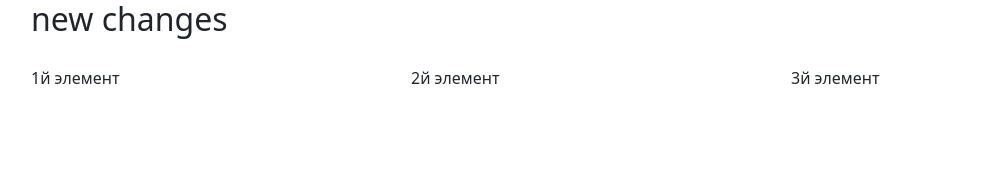
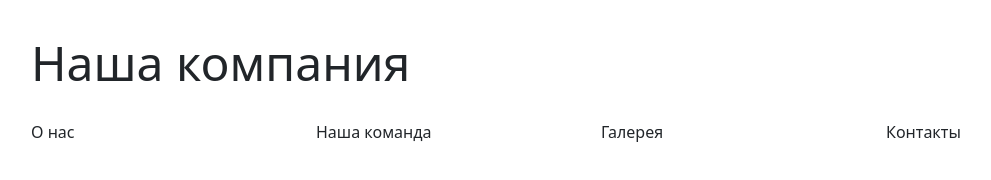
Before and after one commit to OneZeroDevelop/SASS, a plain HTML site: page index.html in a window 1280 px wide. Shown: the whole page, without its empty margins (51-1042 px from the left). Drawn offline with Linux system fonts and the light colour scheme.

Commit message:
bootstrap connect

```diff
--- a/index.html
+++ b/index.html
@@ -12,10 +12,11 @@
 <body>
 		<div class="container">
 			<div class="row main top-menu">
-				<h2 class="change">new changes</h2>
-				<div class="col-md-4 col-item">1й элемент</div>
-				<div class="col-md-4 col-item">2й элемент</div>
-				<div class="col-md-4 col-item">3й элемент</div>
+				<h2 class="change">Наша компания</h2>
+				<div class="col-md-3 col-item">О нас</div>
+				<div class="col-md-3 col-item">Наша команда</div>
+				<div class="col-md-3 col-item">Галерея</div>
+				<div class="col-md-3 col-item">Контакты</div>
 			</div>
 		</div>
 <script>document.write('<script src="http://' + (location.host || 'localhost').split(':')[0] + ':35729/livereload.js?snipver=1"></' + 'script>')</script>
--- a/scss/style.scss
+++ b/scss/style.scss
@@ -1,5 +1,5 @@
 // colors
-$bg-color: #FEDF43;
+$bg-color: #ffffff !important;
 
 
 
@@ -9,10 +9,6 @@ $bg-color: #FEDF43;
     -webkit-border-radius: $rad;
     border-radius: $rad;
 }
-
-
-
-
 
 @mixin mixinname($mixinvalue) {
     margin-top: $mixinvalue;
@@ -32,12 +28,14 @@ $bg-color: #FEDF43;
 }
 
 
-
-
-
 .class{
     @include bradius(10px);
-    color: $bg-color +#ffffff;
+        color: $bg-color;
+}
+
+.change{
+    padding-top: 3%;
+    font-size: 3rem;
 }
 
 body{
```
Also changed, not shown: css/style.css, 2 other files.
